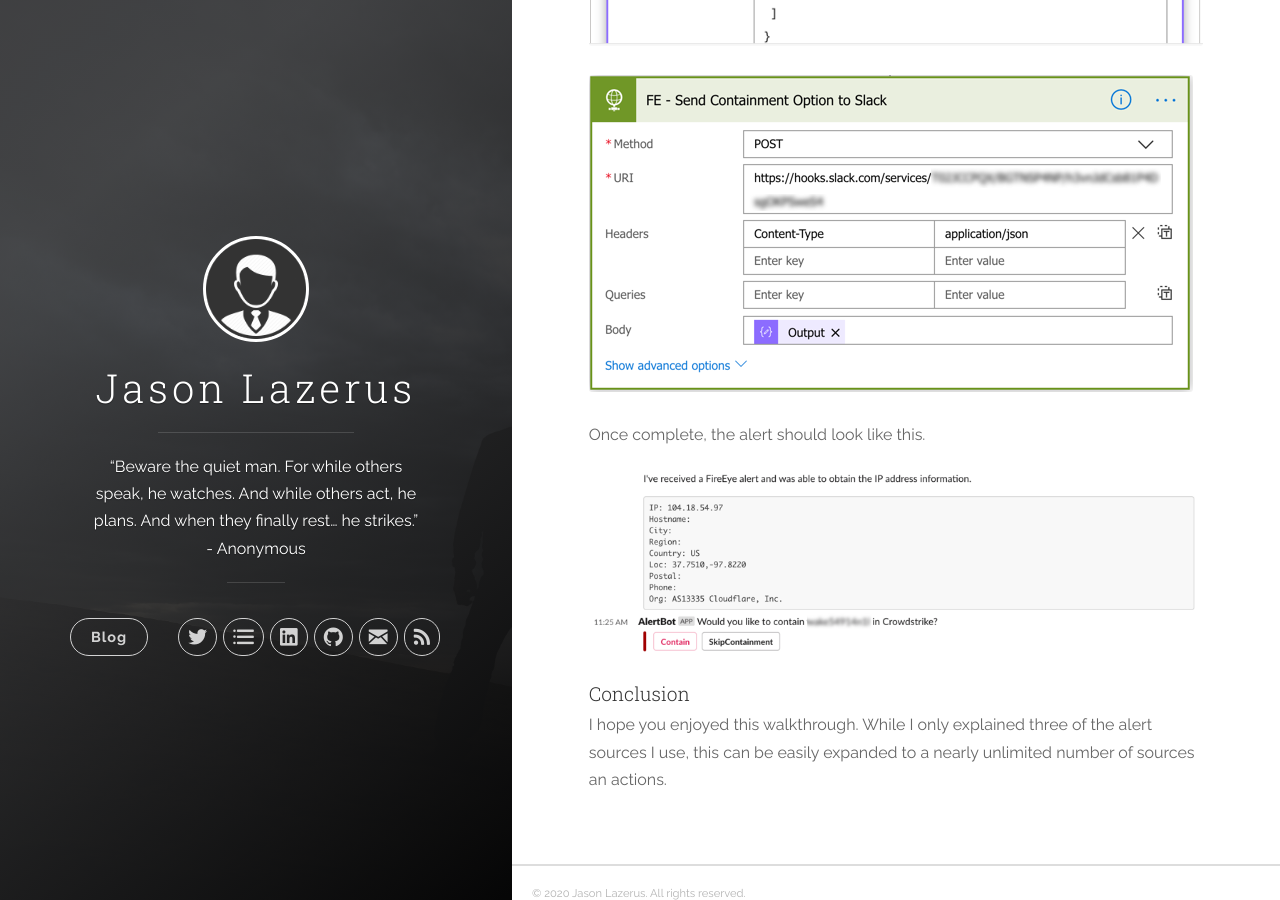
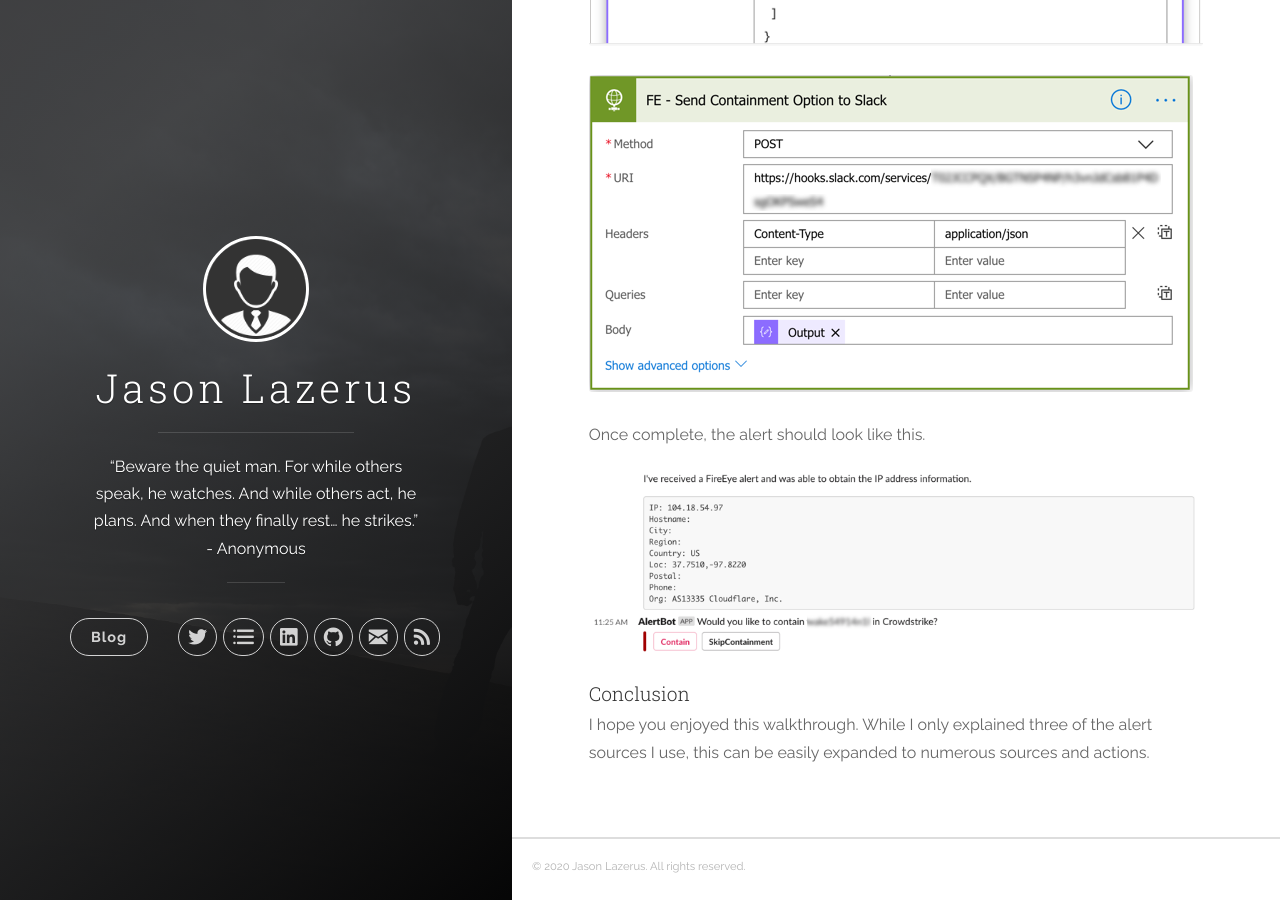
Before and after one commit to InfoSecured/infosecured.github.io, a Jekyll site: the page built from _posts/2019-04-02-alert-bot.md, in a window 1280 px wide and 900 px high, scrolled down 27009 px. Built offline with Jekyll 4.4.1, drawn with Linux system fonts in a browser that asks for light colours.

Commit message:
grammar edit

```diff
--- a/_posts/2019-04-02-alert-bot.md
+++ b/_posts/2019-04-02-alert-bot.md
@@ -592,4 +592,4 @@ Once complete, the alert should look like this.
 
 #### Conclusion
 
-I hope you enjoyed this walkthrough. While I only explained three of the alert sources I use, this can be easily expanded to a nearly unlimited number of sources an actions.
+I hope you enjoyed this walkthrough. While I only explained three of the alert sources I use, this can be easily expanded to numerous sources and actions.
```
